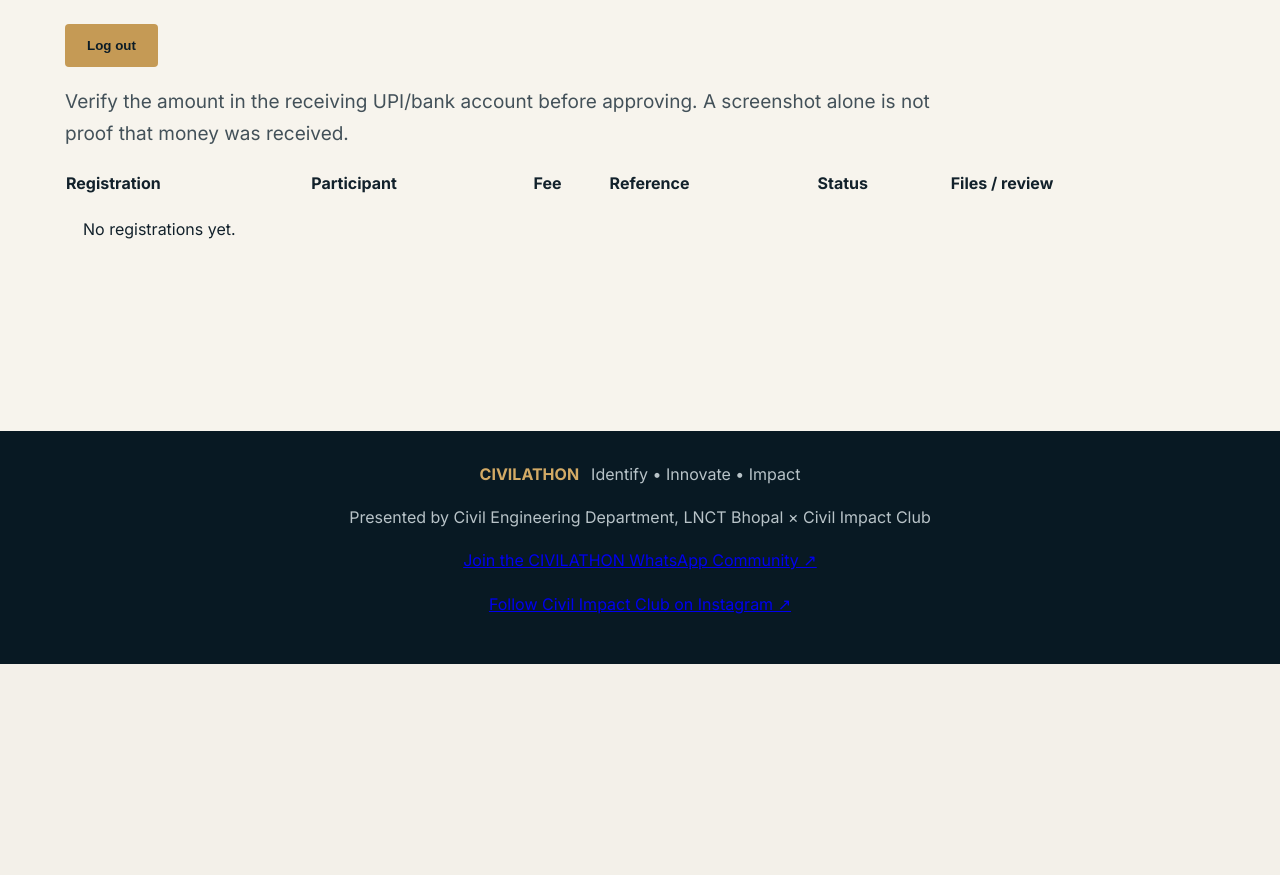
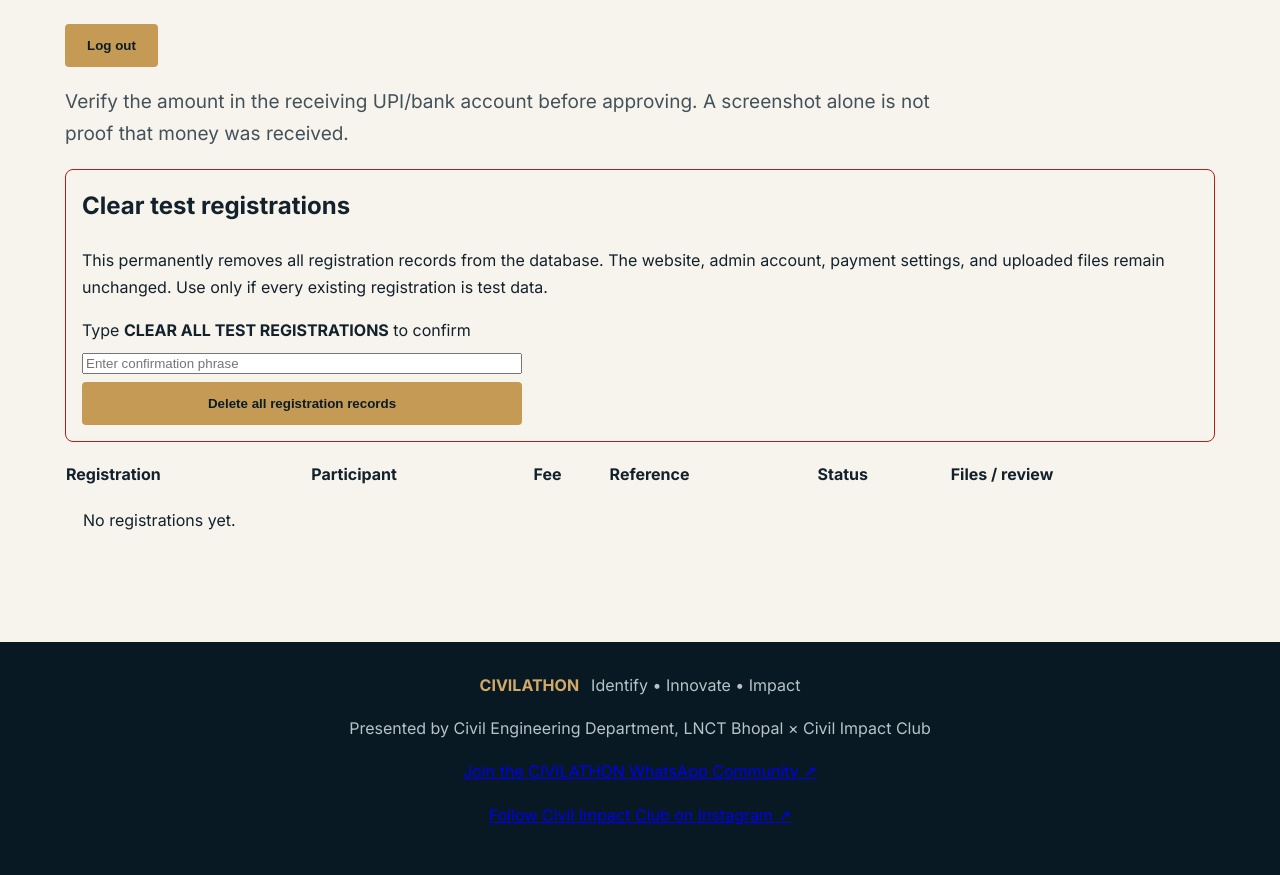
Before and after one commit to atharvdubey2609-debug/CIVILATHON2026, a Flask app: page /admin in a window 1280 px wide. Shown: the part 275-1150 px from the top of the page. Before the commit the page ends 939 px from the top, so only its background shows below. Run offline with Flask 3, Linux system fonts and the light colour scheme; the visitor is signed in with stand-in values (Sample User, id 1); data that the repository does not hold is empty.

Commit message:
Add confirmed test registration cleanup control to admin dashboard

```diff
--- a/templates/admin.html
+++ b/templates/admin.html
@@ -8,6 +8,16 @@
   {% endwith %}
   <form method="post" action="{{ url_for('admin_logout') }}"><button class="btn btn-secondary" type="submit">Log out</button></form>
   <p class="lead-dark">Verify the amount in the receiving UPI/bank account before approving. A screenshot alone is not proof that money was received.</p>
+  <section style="margin:18px 0;padding:16px;border:1px solid #b91c1c;border-radius:8px">
+    <h2 style="margin-top:0">Clear test registrations</h2>
+    <p>This permanently removes all registration records from the database. The website, admin account, payment settings, and uploaded files remain unchanged. Use only if every existing registration is test data.</p>
+    <form method="post" action="{{ url_for('admin_clear_test_registrations') }}" onsubmit="return confirm('This permanently deletes ALL registration records. Continue only if every record is test data.');" style="display:grid;gap:8px;max-width:440px">
+      <label for="clear-confirmation">Type <strong>CLEAR ALL TEST REGISTRATIONS</strong> to confirm</label>
+      <input id="clear-confirmation" name="confirmation" required autocomplete="off" placeholder="Enter confirmation phrase">
+      <button class="btn btn-secondary" type="submit">Delete all registration records</button>
+    </form>
+  </section>
+
   <div style="overflow-x:auto">
     <table style="width:100%;border-collapse:collapse;min-width:900px">
       <thead>
```
